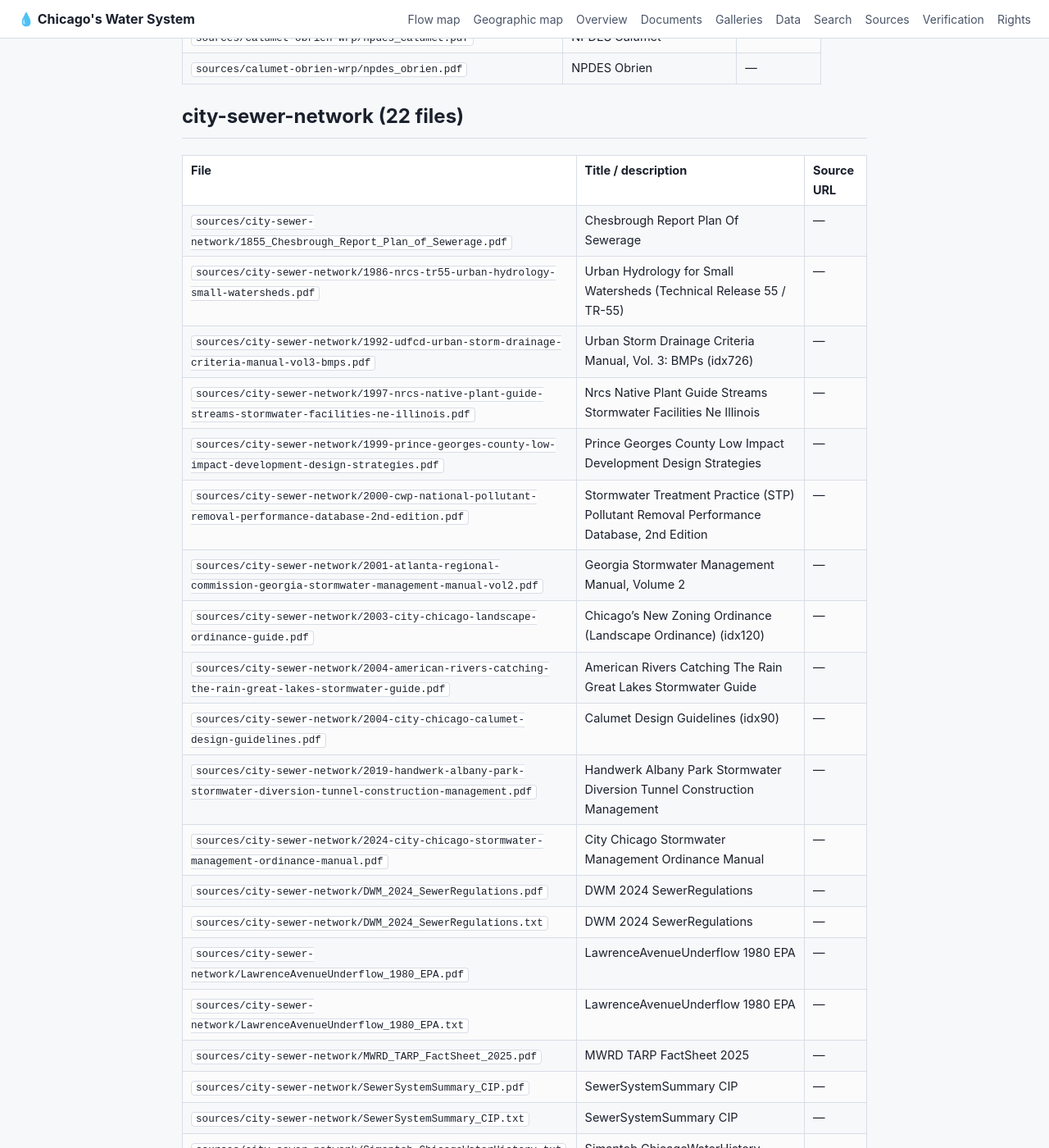
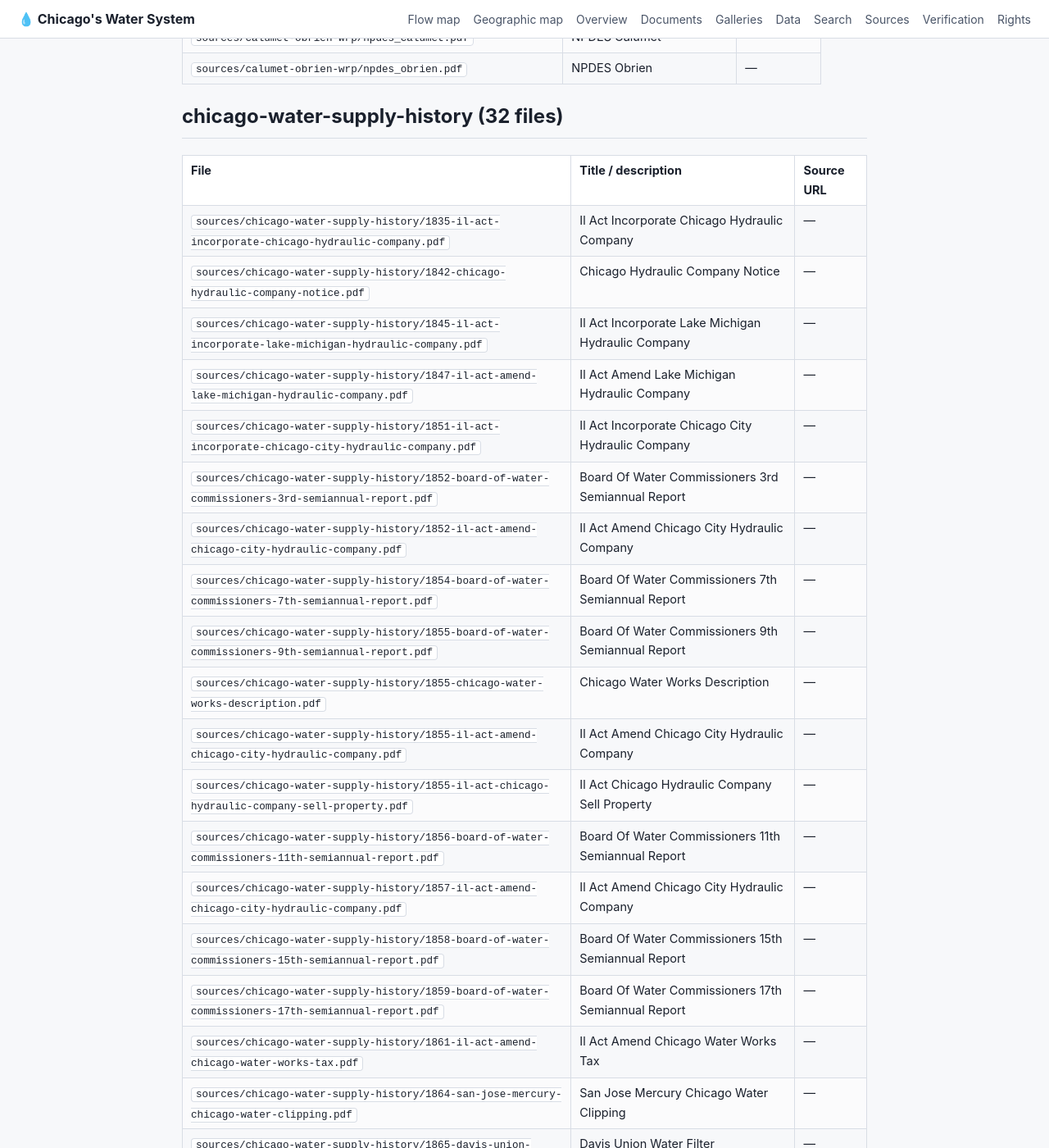
Before and after one commit to boswald314/chicago-water-system, a Jekyll site: the page built from SOURCES-MANIFEST.md, in a window 1280 px wide and 1400 px high, scrolled down 7826 px. Shown: the whole window at 82% size. Built offline with Jekyll 4.4.1, drawn with Linux system fonts in a browser that asks for light colours; some of the changed text lies outside the part shown.

Commit message:
Sources: add 32 early-water-supply primary documents from waterworkshistory.us
Cross-referenced the 33 primary-source PDFs hosted on Morris A. Pierce's
waterworkshistory.us Chicago page against the archive; 32 were genuine gaps on
the drinking-water side (the 33rd, the 1933 Century of Progress booklet, we
already hold). New `sources/chicago-water-supply-history/` folder:

- Board of Water Commissioners semi-annual reports: 3rd (1852), 7th (1854),
  9th (1855), 11th (1856), 15th (1858), 17th (1859) — complementing the 13th
  and 19th already held, giving a near-complete 1850s run.
- Illinois legislative charters of the Chicago Hydraulic, Lake Michigan
  Hydraulic, and Chicago City Hydraulic companies (1835-1861).
- Descriptive water-works pamphlets (1855, 1866 x2, 1884, 1885, 1886, 1889),
  the 1900 Chicago water-system map, an 1865 water-filter notice, an 1872
  low-service-system report, an 1871 post-fire investigation, and 1936
  pumping/meter/statistics supplements.

All 32 extracted (275 pages), chunked (430 chunks), and embedded into the RAG
index (semantic retrieval verified: doc-specific queries return the new files
at rank 1). The 1900 map (image, no text layer) is queued for the vision
figure-captioning pass. Manifest regenerated (2,112 files, 50 folders); rows
carry "archive" provenance (acquired, not yet cited by a synthesis doc). The
~180 external bibliographic citations on that page (Google Books snippet-view,
paywalled newspapers, archive.org duplicates) are references, not download
targets, and were not pulled.

Co-Authored-By: Claude Fable 5 <noreply@anthropic.com>

```diff
--- a/SOURCES-MANIFEST.md
+++ b/SOURCES-MANIFEST.md
@@ -62,6 +62,43 @@ Regenerate after adding files: `python3 scripts/build_sources_manifest.py`
 | `sources/calumet-obrien-wrp/factsheet_obrien.pdf` | Factsheet Obrien | — |
 | `sources/calumet-obrien-wrp/npdes_calumet.pdf` | NPDES Calumet | — |
 | `sources/calumet-obrien-wrp/npdes_obrien.pdf` | NPDES Obrien | — |
+
+## chicago-water-supply-history (32 files)
+
+| File | Title / description | Source URL |
+|---|---|---|
+| `sources/chicago-water-supply-history/1835-il-act-incorporate-chicago-hydraulic-company.pdf` | Il Act Incorporate Chicago Hydraulic Company | — |
+| `sources/chicago-water-supply-history/1842-chicago-hydraulic-company-notice.pdf` | Chicago Hydraulic Company Notice | — |
+| `sources/chicago-water-supply-history/1845-il-act-incorporate-lake-michigan-hydraulic-company.pdf` | Il Act Incorporate Lake Michigan Hydraulic Company | — |
+| `sources/chicago-water-supply-history/1847-il-act-amend-lake-michigan-hydraulic-company.pdf` | Il Act Amend Lake Michigan Hydraulic Company | — |
+| `sources/chicago-water-supply-history/1851-il-act-incorporate-chicago-city-hydraulic-company.pdf` | Il Act Incorporate Chicago City Hydraulic Company | — |
+| `sources/chicago-water-supply-history/1852-board-of-water-commissioners-3rd-semiannual-report.pdf` | Board Of Water Commissioners 3rd Semiannual Report | — |
+| `sources/chicago-water-supply-history/1852-il-act-amend-chicago-city-hydraulic-company.pdf` | Il Act Amend Chicago City Hydraulic Company | — |
+| `sources/chicago-water-supply-history/1854-board-of-water-commissioners-7th-semiannual-report.pdf` | Board Of Water Commissioners 7th Semiannual Report | — |
+| `sources/chicago-water-supply-history/1855-board-of-water-commissioners-9th-semiannual-report.pdf` | Board Of Water Commissioners 9th Semiannual Report | — |
+| `sources/chicago-water-supply-history/1855-chicago-water-works-description.pdf` | Chicago Water Works Description | — |
+| `sources/chicago-water-supply-history/1855-il-act-amend-chicago-city-hydraulic-company.pdf` | Il Act Amend Chicago City Hydraulic Company | — |
+| `sources/chicago-water-supply-history/1855-il-act-chicago-hydraulic-company-sell-property.pdf` | Il Act Chicago Hydraulic Company Sell Property | — |
+| `sources/chicago-water-supply-history/1856-board-of-water-commissioners-11th-semiannual-report.pdf` | Board Of Water Commissioners 11th Semiannual Report | — |
+| `sources/chicago-water-supply-history/1857-il-act-amend-chicago-city-hydraulic-company.pdf` | Il Act Amend Chicago City Hydraulic Company | — |
+| `sources/chicago-water-supply-history/1858-board-of-water-commissioners-15th-semiannual-report.pdf` | Board Of Water Commissioners 15th Semiannual Report | — |
+| `sources/chicago-water-supply-history/1859-board-of-water-commissioners-17th-semiannual-report.pdf` | Board Of Water Commissioners 17th Semiannual Report | — |
+| `sources/chicago-water-supply-history/1861-il-act-amend-chicago-water-works-tax.pdf` | Il Act Amend Chicago Water Works Tax | — |
+| `sources/chicago-water-supply-history/1864-san-jose-mercury-chicago-water-clipping.pdf` | San Jose Mercury Chicago Water Clipping | — |
+| `sources/chicago-water-supply-history/1865-davis-union-water-filter.pdf` | Davis Union Water Filter | — |
+| `sources/chicago-water-supply-history/1866-chicago-water-works-historical-sketch.pdf` | Chicago Water Works Historical Sketch | — |
+| `sources/chicago-water-supply-history/1866-new-chicago-water-works-lake-tunnel-pamphlet.pdf` | New Chicago Water Works Lake Tunnel Pamphlet | — |
+| `sources/chicago-water-supply-history/1871-chicago-water-works-fire-investigation.pdf` | Chicago Water Works Fire Investigation | — |
+| `sources/chicago-water-supply-history/1872-low-service-system-water-supply-chicago.pdf` | Low Service System Water Supply Chicago | — |
+| `sources/chicago-water-supply-history/1884-chicago-water-works-description.pdf` | Chicago Water Works Description | — |
+| `sources/chicago-water-supply-history/1885-chicago-water-system-description.pdf` | Chicago Water System Description | — |
+| `sources/chicago-water-supply-history/1886-chicago-water-department.pdf` | Chicago Water Department | — |
+| `sources/chicago-water-supply-history/1889-new-chicago-water-works-lake-tunnel-intakes-caissons.pdf` | New Chicago Water Works Lake Tunnel Intakes Caissons | — |
+| `sources/chicago-water-supply-history/1900-chicago-water-system-map.pdf` | Chicago Water System Map | — |
+| `sources/chicago-water-supply-history/1936-chicago-pumping-equipment.pdf` | Chicago Pumping Equipment | — |
+| `sources/chicago-water-supply-history/1936-chicago-water-meters.pdf` | Chicago Water Meters | — |
+| `sources/chicago-water-supply-history/1936-chicago-water-statistics-1854-1936.pdf` | Chicago Water Statistics 1854 1936 | — |
+| `sources/chicago-water-supply-history/1936-dept-public-works-61st-annual-report-excerpt.pdf` | Dept Public Works 61st Annual Report Excerpt | — |
 
 ## city-sewer-network (22 files)
 
```
Also changed, not shown: other parts of SOURCES-MANIFEST.md (+1 -1 lines), SOURCES.md (+14 -1 lines).
